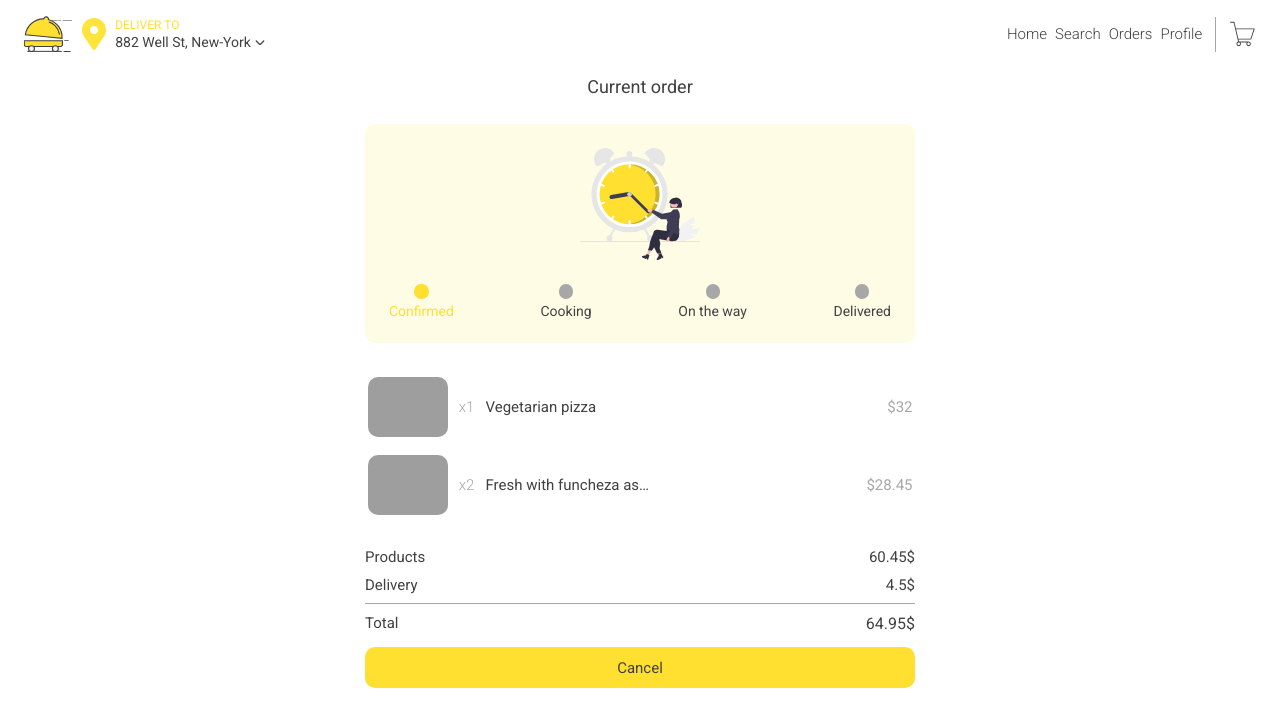
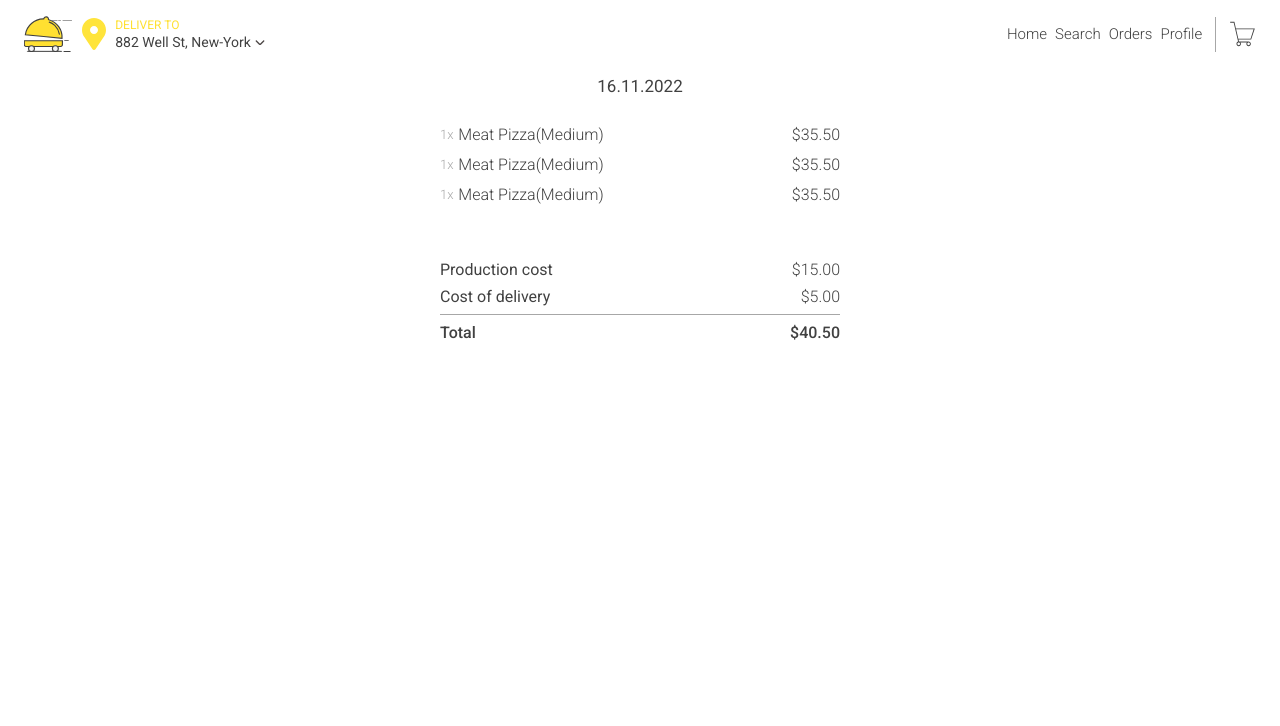
Before and after one commit to Mrcsbda/Food-App, a React (Vite) app: page /order-status in a window 1280 px wide. Shown: the top 726 px of the page. Built offline with nearby package versions, Linux system fonts and the light colour scheme; grey boxes are pictures that could not be loaded.

Commit message:
finished order component was created

```diff
--- /dev/null
+++ b/src/components/orderStatus/finishedOrder/FinishedOrder.jsx
@@ -0,0 +1,54 @@
+import React from "react";
+import "./finishedOrder.scss";
+const FinishedOrder = () => {
+  return (
+    <main className="finished-order">
+      <img
+        className="finished-order__arrow-prev-icon"
+        src="../images/arrow-prev.svg"
+        alt="arrow prev icon"
+      />
+      <h2 className="finished-order__date">16.11.2022</h2>
+      <section className="finished-order__info-container">
+         {/* TODO: Add order info here */}
+        <article className="finished-order__info-item">
+          <div className="finished-order__info">
+            <p className="finished-order__quantity">1x</p>
+            <p className="finished-order__order">Meat Pizza(Medium)</p>
+          </div>
+          <p className="finished-order__price">$35.50</p>
+        </article>
+        <article className="finished-order__info-item">
+          <div className="finished-order__info">
+            <p className="finished-order__quantity">1x</p>
+            <p className="finished-order__order">Meat Pizza(Medium)</p>
+          </div>
+          <p className="finished-order__price">$35.50</p>
+        </article>
+        <article className="finished-order__info-item">
+          <div className="finished-order__info">
+            <p className="finished-order__quantity">1x</p>
+            <p className="finished-order__order">Meat Pizza(Medium)</p>
+          </div>
+          <p className="finished-order__price">$35.50</p>
+        </article>
+        {/* TODO: Add order info here */}
+      </section>
+      <section className="finished-order__production-cost-container">
+        <p className="finished-order__production-cost">Production cost</p>
+        <span className="finished-order__production-cost-price">$15.00</span>
+      </section>
+      <section className="finished-order__cost-of-delivery-container">
+        <p className="finished-order__cost-of-delivery">Cost of delivery</p>
+        <span className="finished-order__cost-of-delivery-price">$5.00</span>
+      </section>
+      <hr className="finished-order__hr" />
+      <section className="finished-order__total-container">
+        <p className="finished-order__total">Total</p>
+        <span className="finished-order__total-price">$40.50</span>
+      </section>
+    </main>
+  );
+};
+
+export default FinishedOrder;
--- /dev/null
+++ b/src/components/orderStatus/finishedOrder/finishedOrder.scss
@@ -0,0 +1,148 @@
+@import "../../../assets/styles/variables.scss";
+
+.finished-order {
+    padding: 1.2rem;
+    display: flex;
+    flex-direction: column;
+
+    &__arrow-prev-icon {
+        top: 1.1rem;
+        left: 1.1rem;
+        width: 1.3rem;
+        position: absolute;
+    }
+
+    &__date {
+        font-size: 17px;
+        font-weight: 400;
+        text-align: center;
+        color: $dark-color;
+        margin-bottom: 1.8rem;
+    }
+
+    &__info-container {
+        gap: 0.7rem;
+        display: flex;
+        margin-bottom: 3.5rem;
+        flex-direction: column;
+    }
+
+    &__info-item {
+        display: flex;
+        align-items: center;
+        justify-content: space-between;
+    }
+
+    &__info {
+        gap: 0.3rem;
+        display: flex;
+        font-weight: 300;
+        align-items: center;
+        color: $dark-color;
+    }
+
+    &__quantity {
+        font-size: 13px;
+        color: $gray-color;
+    }
+
+    &__price {
+        font-weight: 300;
+        color: $dark-color;
+    }
+
+    &__production-cost-container,
+    &__cost-of-delivery-container {
+        display: flex;
+        justify-content: space-between;
+        margin-bottom: 0.5rem;
+        color: $dark-color;
+        font-weight: 400;
+
+        span {
+            font-weight: 300;
+        }
+    }
+
+    &__hr {
+        width: 100%;
+        height: 1px;
+        border: 1px solid $gray-color;
+        border-bottom: none;
+        margin-bottom: 0.5rem;
+    }
+
+    &__total-container {
+        display: flex;
+        font-weight: 500;
+        color: $dark-color;
+        margin-bottom: 0.5rem;
+        justify-content: space-between;
+    }
+}
+
+@media screen and (min-width: 650px) {
+    .finished-order {
+        padding: 0;
+        align-items: center;
+
+        &__arrow-prev-icon {
+            display: none;
+        }
+
+        &__info-container,
+        &__production-cost-container,
+        &__cost-of-delivery-container,
+        &__total-container {
+            min-width: 400px
+        }
+
+        &__hr {
+            width: 400px;
+        }
+    }
+}
+
+@media screen and (min-width: 1500px) {
+    .finished-order {
+        &__date {
+            font-size: 19px;
+            margin-bottom: 2.2rem;
+        }
+
+        &__order {
+            font-size: 18px;
+        }
+
+        &__quantity {
+            font-size: 15px;
+            color: $gray-color;
+        }
+
+        &__price {
+            font-size: 18px;
+        }
+
+        &__info-container {
+            margin-bottom: 4.5rem
+        }
+
+        &__info-container,
+        &__production-cost-container,
+        &__cost-of-delivery-container,
+        &__total-container,
+        &__hr {
+            min-width: 500px
+        }
+
+        &__production-cost,
+        &__production-cost-price,
+        &__cost-of-delivery,
+        &__cost-of-delivery-price,
+        &__total,
+        &__total-price {
+            font-size: 18px;
+        }
+
+    }
+}
--- a/src/pages/orderStatus/OrderStatus.jsx
+++ b/src/pages/orderStatus/OrderStatus.jsx
@@ -1,11 +1,16 @@
 import React, { useState } from "react";
 import CurrentOrder from "../../components/orderStatus/currentOrder/CurrentOrder";
+import FinishedOrder from "../../components/orderStatus/finishedOrder/FinishedOrder";
 
 const OrderStatus = () => {
-  const [orderStep, setOrderStep] = useState(1);
+  const [orderStep, setOrderStep] = useState(6);
   return (
     <>
-      <CurrentOrder orderStep={orderStep} />
+      {orderStep <= 5 ? (
+        <CurrentOrder orderStep={orderStep} />
+      ) : (
+        <FinishedOrder />
+      )}
     </>
   );
 };
```
